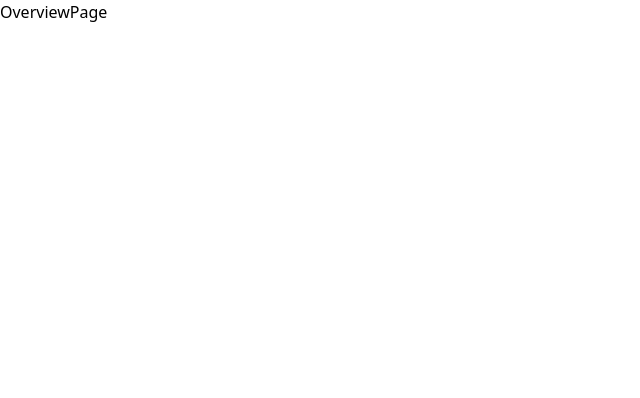
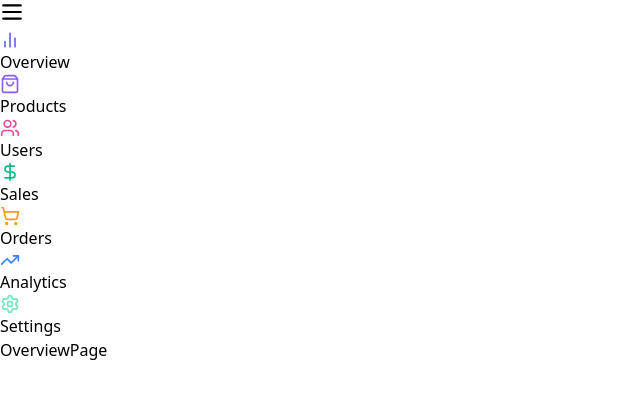
Before and after one commit to manishbisht2000/React.js_Admin_dashboard, a React (Vite) app: page / in a window 1280 px wide. Shown: the top 398 px of the page, without its empty margins (0-640 px from the left). Built offline with nearby package versions, Linux system fonts and the light colour scheme.

Commit message:
Sidebar animation

```diff
--- a/package.json
+++ b/package.json
@@ -10,6 +10,7 @@
     "preview": "vite preview"
   },
   "dependencies": {
+    "framer-motion": "^12.23.1",
     "lucide-react": "^0.525.0",
     "react": "^19.1.0",
     "react-dom": "^19.1.0",
--- a/src/App.jsx
+++ b/src/App.jsx
@@ -1,12 +1,22 @@
 import { Route, Routes } from "react-router-dom"
+
 import OverviewPage from "./pages/OverviewPage"
 import ProductsPage from "./pages/ProductsPage"
+
+import Sidebar from "./components/Sidebar"
 
 function App() {
 
   return (
     <div className='flex h-screen bg-gray-900 text-gray-100 overflow-hidden'>
 
+      {/* BG */}
+      <div className="fixed inset-0 z-0">
+        <div className="absolute inset-0 bg-gradient-to-br from-gray-900 via-gray-800 to-gray-900 opacity-80" />
+        <div className="absolute inset-0 backdrop-blur-sm" />
+      </div>
+
+      <Sidebar />
       <Routes>
         <Route path="/" element={<OverviewPage />} />
         <Route path="/products" element={<ProductsPage />} />
--- /dev/null
+++ b/src/components/Sidebar.jsx
@@ -0,0 +1,77 @@
+import { BarChart2, DollarSign, Menu, Settings, ShoppingBag, ShoppingCart, TrendingUp, Users } from 'lucide-react'
+import { AnimatePresence, motion } from 'framer-motion'
+import React, { useState } from 'react'
+import { Link } from 'react-router-dom'
+
+const SIDEBAR_ITEMS = [
+    {
+        name: "Overview", icon:BarChart2, color: "#6366f1", href: "/"
+    },
+    {
+        name: "Products", icon:ShoppingBag, color: "#8B5CF6", href: "/products"
+    },
+    {
+        name: "Users", icon:Users, color: "#EC4899", href: "/users"
+    },
+    {
+        name: "Sales", icon:DollarSign, color: "#10B981", href: "/sales"
+    },
+    {
+        name: "Orders", icon:ShoppingCart, color: "#F59E0B", href: "/orders"
+    },
+    {
+        name: "Analytics", icon:TrendingUp, color: "#3B82F6", href: "/analytics"
+    },
+    {
+        name: "Settings", icon:Settings, color: "#6EE7B7", href: "/settings"
+    },
+
+]
+
+const Sidebar = () => {
+    const [isSidebarOpen, setIsSidebarOpen] = useState(true)
+  return (
+    <motion.div className={`relative z-10 transition-all duration-300 ease-in-out flex-shrink-0 ${
+        isSidebarOpen ? 'w-64' : 'w-20'
+        }`}
+        animate={{ width: isSidebarOpen ? 256:80}}
+        >
+            <div className='h-full bg-gray-800 bg-opacity-50 backdrop-blur-md p-4 flex flex-col border-r border-gray-700'>
+                <motion.button
+                    whileHover={{ scale: 1.1}}
+                    whileTap={{ scale: 0.9}}
+                    onClick={() => setIsSidebarOpen(!isSidebarOpen)}
+                    className='p-2 rounded-full hover:bg-gray-700 transition-colors max-w-fit'
+                >
+                    <Menu size={24} />
+                </motion.button>
+
+                <nav className='mt-8 flex-grow'>
+					{SIDEBAR_ITEMS.map((item) => (
+						<Link key={item.href} to={item.href}>
+							<motion.div className='flex items-center p-4 text-sm font-medium rounded-lg hover:bg-gray-700 transition-colors mb-2'>
+								<item.icon size={20} style={{ color: item.color, minWidth: "20px" }} />
+								<AnimatePresence>
+									{isSidebarOpen && (
+										<motion.span
+											className='ml-4 whitespace-nowrap'
+											initial={{ opacity: 0, width: 0 }}
+											animate={{ opacity: 1, width: "auto" }}
+											exit={{ opacity: 0, width: 0 }}
+											transition={{ duration: 0.2, delay: 0.3 }}
+										>
+											{item.name}
+										</motion.span>
+									)}
+								</AnimatePresence>
+							</motion.div>
+						</Link>
+					))}
+				</nav>
+            </div>
+
+    </motion.div>
+  )
+}
+
+export default Sidebar
```
